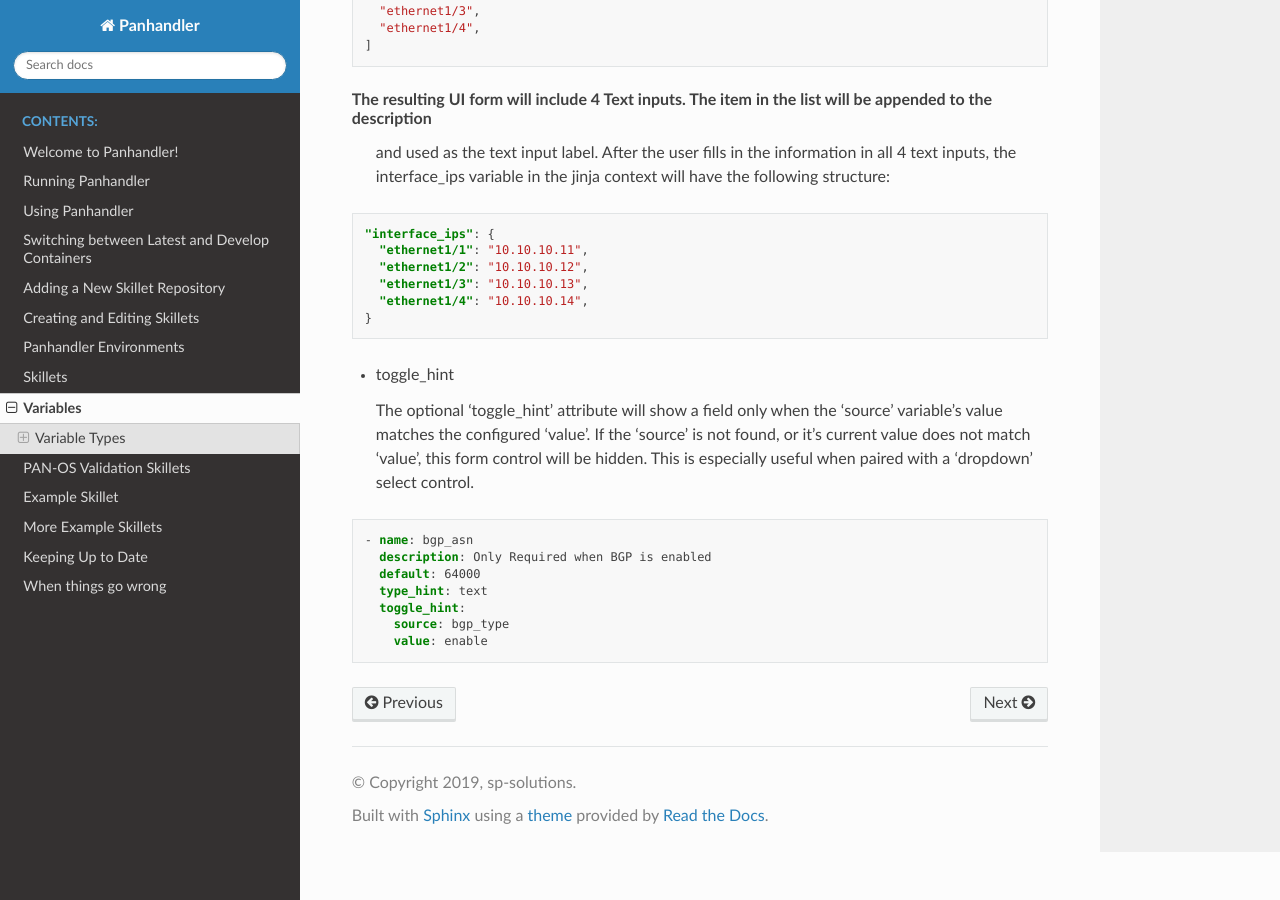
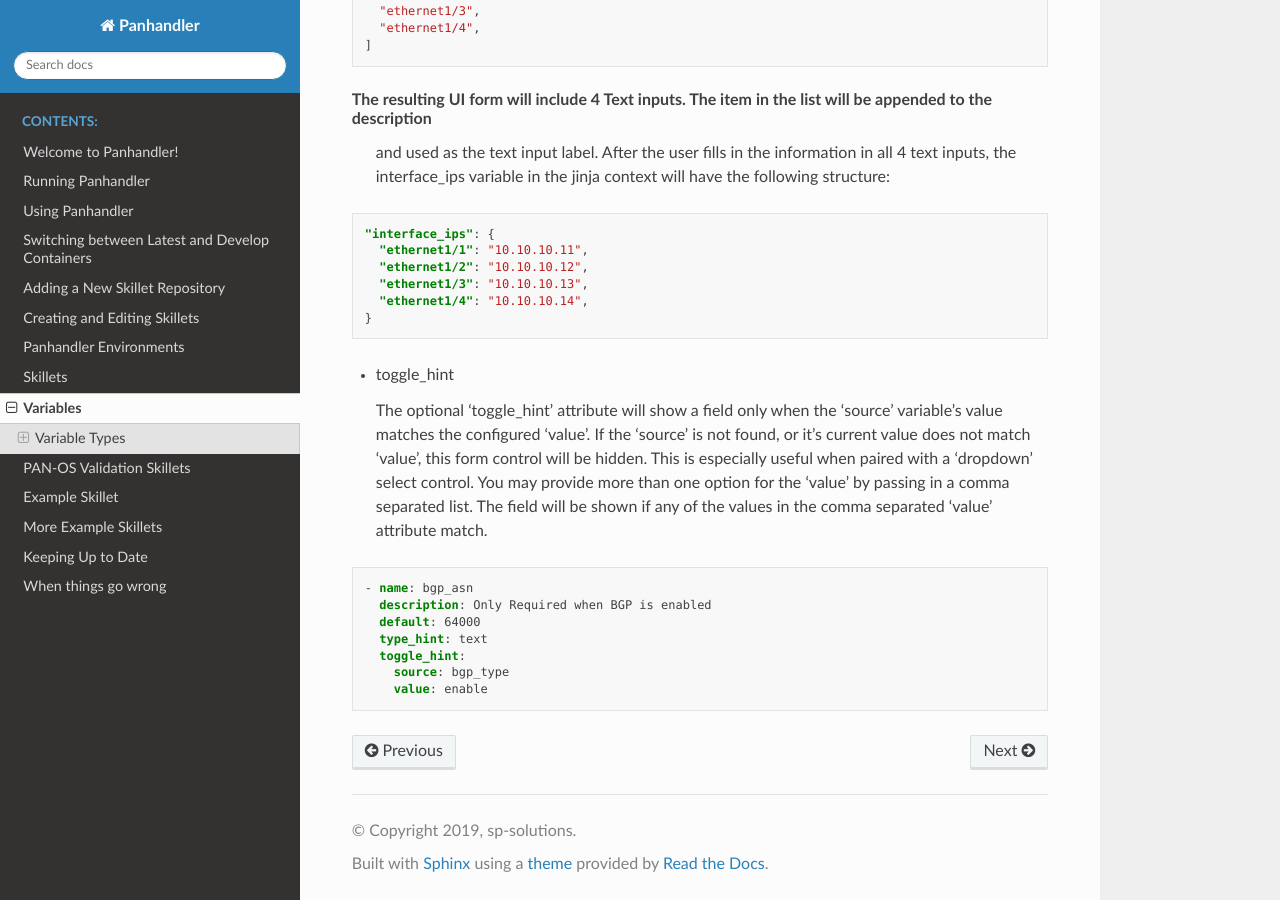
Before and after one commit to PaloAltoNetworks/panhandler, a Sphinx documentation site: the page built from docs/variables.rst, in a window 1280 px wide and 900 px high, scrolled down 6114 px. Built offline with Sphinx 7.4.7 and the Read the Docs theme 2.0.0, drawn with Linux system fonts in a browser that asks for light colours; pages that are not in the unit, such as notebooks, are missing from menus.

Commit message:
allow comma separated list in toggle_hint value for #85

```diff
--- a/docs/variables.rst
+++ b/docs/variables.rst
@@ -343,7 +343,9 @@ The resulting UI form will include 4 Text inputs. The item in the list will be a
 
   The optional 'toggle_hint' attribute will show a field only when the 'source' variable's value matches the
   configured 'value'. If the 'source' is not found, or it's current value does not match 'value', this form
-  control will be hidden. This is especially useful when paired with a 'dropdown' select control.
+  control will be hidden. This is especially useful when paired with a 'dropdown' select control. You may provide
+  more than one option for the 'value' by passing in a comma separated list. The field will be shown if any of the
+  values in the comma separated 'value' attribute match.
 
 .. code-block:: yaml
 
```
Also changed, not shown: src/panhandler/snippets/app/edit_skillet_yaml/.meta-cnc.yaml.
